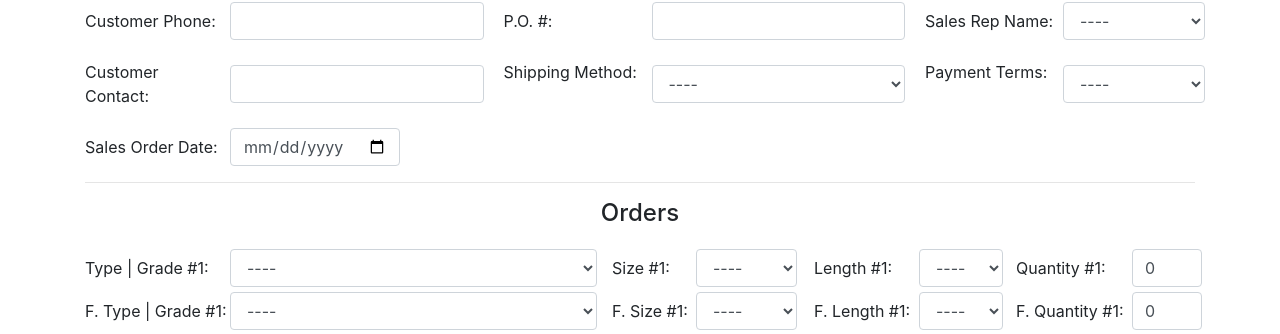
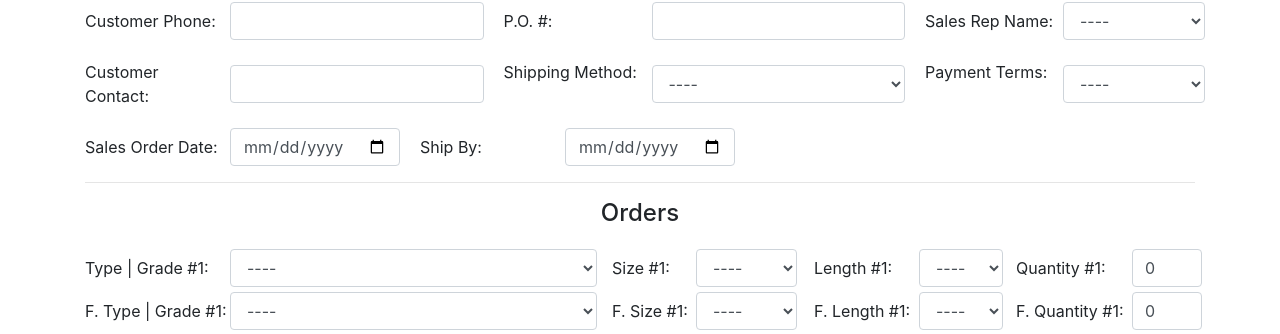
Before and after one commit to acrumpler777/boonelumber_live.v4, a Django app: page /inventory_management/update_inventory/sales_order/ in a window 1280 px wide. Shown: the part 266-600 px from the top of the page. Run offline with Django 3.2, Linux system fonts and the light colour scheme; a user stored in the database is signed in; parts of the project's set-up code (start-up, migrations or seed data) failed here and were passed over; some libraries are stand-ins or nearby versions.

```diff
--- a/inventory_management/forms.py
+++ b/inventory_management/forms.py
@@ -331,6 +331,7 @@ class Sales_Order_Form(forms.Form):
     shipping_method = forms.ChoiceField(label='Shipping Method', choices=shipping_method_choices, required=False, widget=forms.Select(attrs={'class': 'form-control'}))
     payment_terms = forms.ChoiceField(label='Payment Terms', choices=payment_term_choices, required=False, widget=forms.Select(attrs={'class': 'form-control'}))
     date = forms.DateField(widget=DateInput(attrs={'class': 'form-control' }), required=False)
+    ship_by = forms.DateField(widget=DateInput(attrs={'class': 'form-control'}), required=False)
     override = forms.ChoiceField(label='Select "Yes" to process an override', choices=override_choices, required=False, widget=forms.Select(attrs={'class': 'form-control'}))
 
     #Sale order items
--- a/inventory_management/models.py
+++ b/inventory_management/models.py
@@ -152,6 +152,7 @@ class sales_order_model(models.Model):
     shipping_method = models.CharField("Shipping Method", blank=True, null=True, max_length=200)
     payment_terms = models.CharField("Payment Terms", blank=True, null=True, max_length=200)
     date = models.CharField('Date', blank=True, null=True, max_length=200)
+    ship_by = models.CharField('Ship By', blank=True, null=True, max_length=200)
     override = models.CharField("Override", blank=True, null=True, max_length=200)
 
     so_unique_product1 = models.CharField("Unique Product #1", max_length=200, blank=True, null=True)
--- a/inventory_management/templates/inventory_management/sales_order.html
+++ b/inventory_management/templates/inventory_management/sales_order.html
@@ -59,6 +59,8 @@
                 <div class="row">
                     <div class="col" style="padding-right: 5px;width: auto;max-width: 160px;"><label class="col-form-label d-md-flex justify-content-md-start" style="width: auto;">Sales Order Date:</label></div>
                     <div class="col d-md-flex flex-grow-1 align-items-md-center" style="padding: 0px;padding-left: 0px;width: auto;max-width: 175px;padding-right: 5px;">{{ form.date }}</div>
+                    <div class="col" style="padding-right: 5px;width: auto;max-width: 160px;"><label class="col-form-label d-md-flex justify-content-md-start" style="width: auto;">Ship By:</label></div>
+                    <div class="col d-md-flex flex-grow-1 align-items-md-center" style="padding: 0px;padding-left: 0px;width: auto;max-width: 175px;padding-right: 5px;">{{ form.ship_by }}</div>
                 </div>
             </div>
         </body>
--- a/inventory_management/views.py
+++ b/inventory_management/views.py
@@ -648,6 +648,7 @@ def sales_order(request):
             payment_terms = form.cleaned_data['payment_terms']
             shipping_method = form.cleaned_data['shipping_method']
             date = form.cleaned_data['date']
+            ship_by = form.cleaned_data['ship_by']
             override = form.cleaned_data['override']
 
             type_grade1 = form.cleaned_data['type_grade1']
@@ -1634,7 +1635,7 @@ def sales_order(request):
                 db_insert = sales_order_model(to=to, ship_to=ship_to, po_number=po_number, phone=phone,
                                               sales_rep=sales_rep,
                                               customer_contact=customer_contact, shipping_method=shipping_method,
-                                              payment_terms=payment_terms, date=date, override=override,
+                                              payment_terms=payment_terms, date=date, ship_by=ship_by, override=override,
                                               so_unique_product1=so_unique_product1,
                                               so_order_quantity1=so_order_quantity1,
                                               so_unique_product2=so_unique_product2,
```
